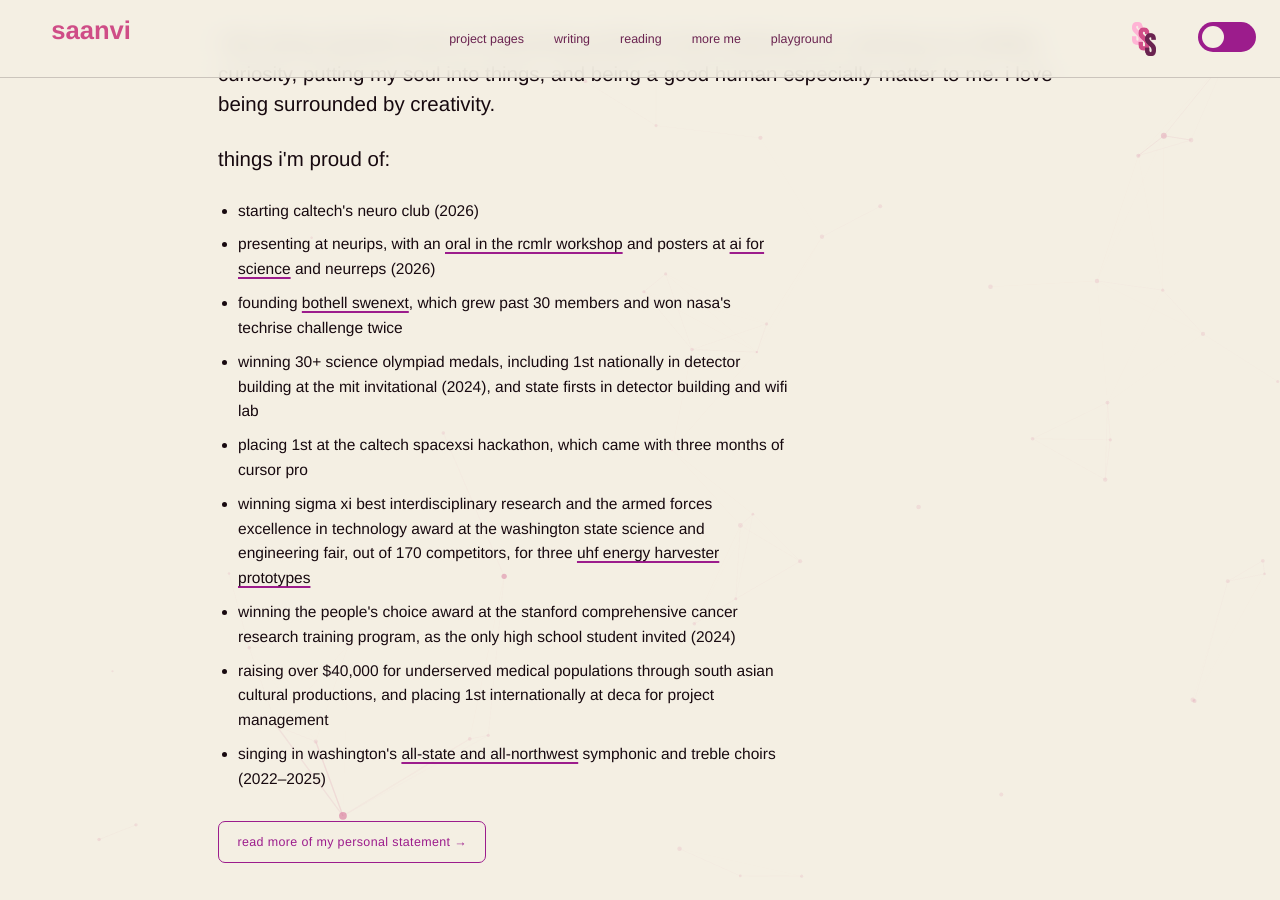
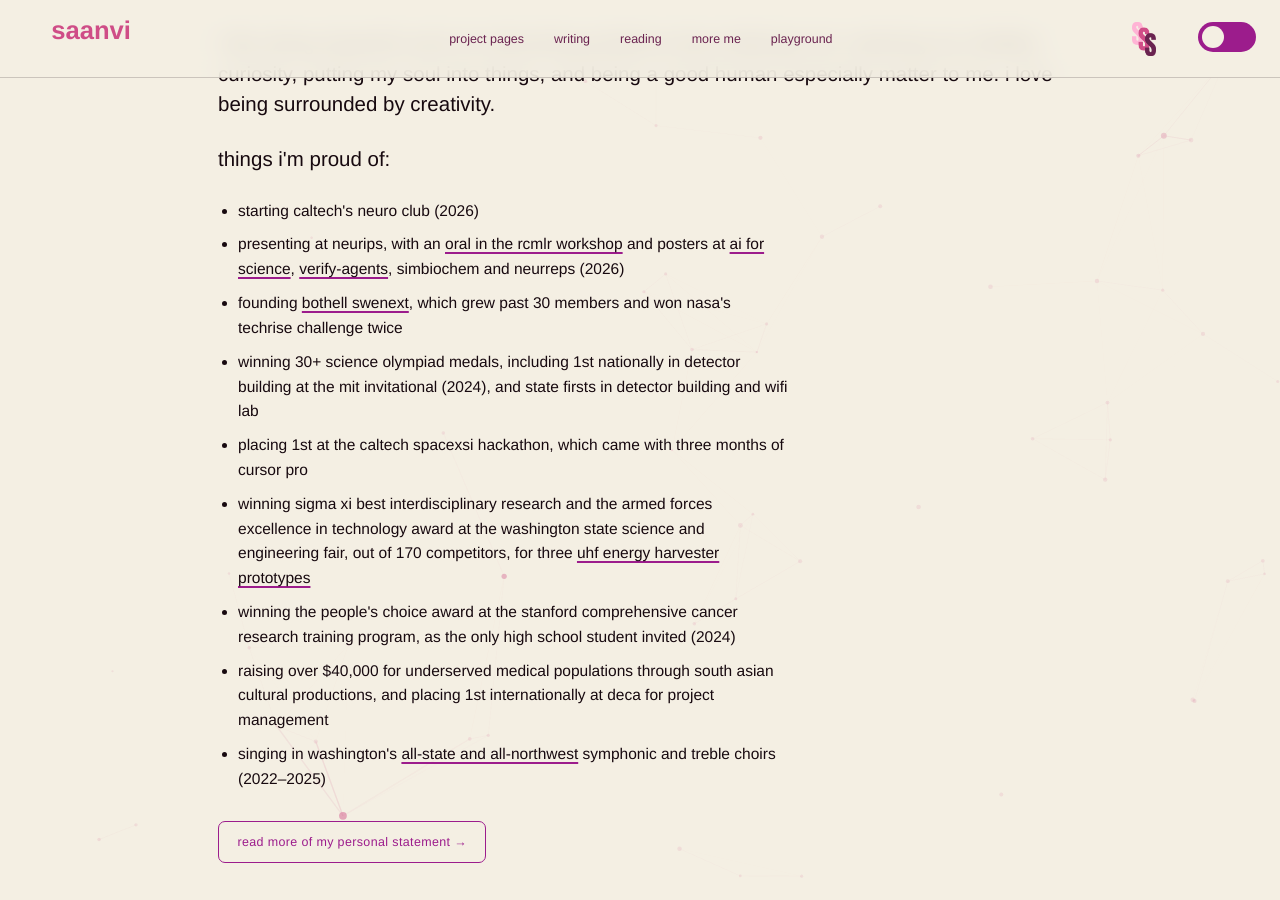
Before and after one commit to saanviiyer/saanviiyer.github.io, a Jekyll site: the page built from index.html, in a window 1280 px wide and 900 px high, scrolled down 651 px. Built offline with Jekyll 4.4.1, drawn with Linux system fonts in a browser that asks for light colours; some web fonts are replaced.

Commit message:
Add verify-agents and simbiochem to the neurips bullet

```diff
--- a/index.html
+++ b/index.html
@@ -24,7 +24,7 @@ description: >-
 
   <ul class="home-proud">
     <li>starting caltech's neuro club (2026)</li>
-    <li>presenting at neurips, with an <a href="https://openreview.net/forum?id=k7zEEtF1V8" target="_blank" rel="noopener noreferrer">oral in the rcmlr workshop</a> and posters at <a href="{{ '/fitness-proxies/' | relative_url }}">ai for science</a> and neurreps (2026)</li>
+    <li>presenting at neurips, with an <a href="https://openreview.net/forum?id=k7zEEtF1V8" target="_blank" rel="noopener noreferrer">oral in the rcmlr workshop</a> and posters at <a href="{{ '/fitness-proxies/' | relative_url }}">ai for science</a>, <a href="{{ '/verify-agents/' | relative_url }}">verify-agents</a>, simbiochem and neurreps (2026)</li>
     <li>founding <a href="https://sites.google.com/view/bothellswenext/home" target="_blank" rel="noopener noreferrer">bothell swenext</a>, which grew past 30 members and won nasa's techrise challenge twice</li>
     <li>winning 30+ science olympiad medals, including 1st nationally in detector building at the mit invitational (2024), and state firsts in detector building and wifi lab</li>
     <li>placing 1st at the caltech spacexsi hackathon, which came with three months of cursor pro</li>
```
